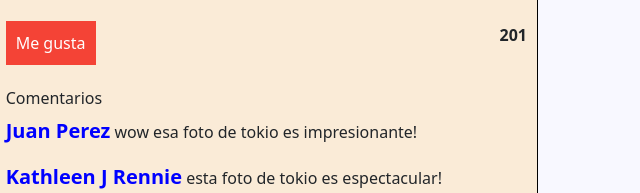
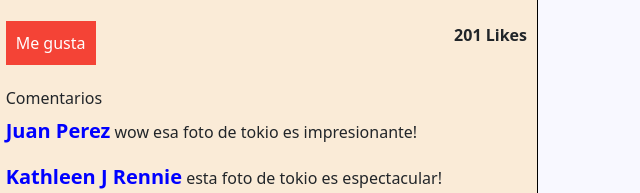
Before and after one commit to Fanoo211/Trabajo-Pr-ctico-1-LAB3, a plain HTML site: page index.html in a window 1280 px wide. Both pictures are taken after a click on the button "Me gusta". Shown: the part 931-1124 px from the top of the page, 102-742 px from the left. Drawn offline with nearby package versions, Linux system fonts and the light colour scheme.

Commit message:
acomodado de likes

```diff
--- a/botonMeGusta.js
+++ b/botonMeGusta.js
@@ -5,6 +5,7 @@ const contadorMeGusta = document.getElementById("contador-me-gusta");
 // Inicializar el estado del botón y el contador
 let meGustaApretado = false;
 let contadorMeGustaValor = 200;
+
 
 // Agregar un evento clic al botón
 botonMeGusta.addEventListener("click", function() {
@@ -26,5 +27,5 @@ botonMeGusta.addEventListener("click", function() {
   }
 
   // Actualizar el texto del contador con el valor actual
-  contadorMeGusta.innerText = contadorMeGustaValor;
+  contadorMeGusta.innerText = contadorMeGustaValor + " Likes";
 });
--- a/index.html
+++ b/index.html
@@ -62,7 +62,7 @@
             <br><br>
             <div id="contenedor-me-gusta">
                 <button id="boton-me-gusta">Me gusta</button>
-                <p id="contador-me-gusta">200</p>
+                <p id="contador-me-gusta">200 <span>Likes</span></p>
               </div>
             <!--SECCION DE COMENTARIOS-->
             <br>
```
